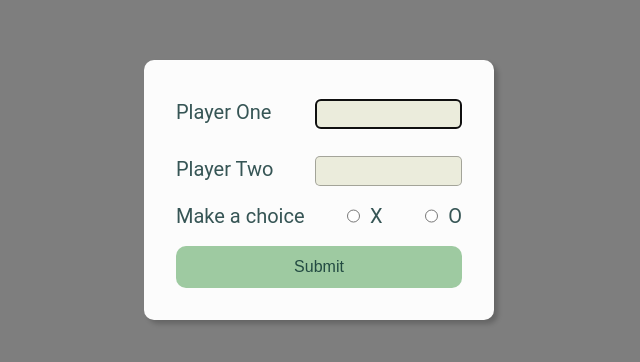
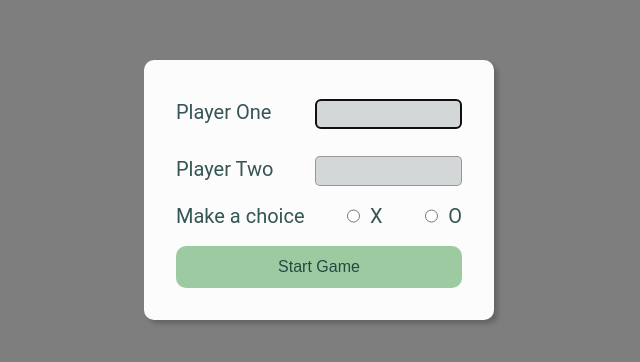
Before and after one commit to th3grimreaper/tic-tac-toe, a plain HTML site: page index.html in a window 1280 px wide. Shown: the part 210-572 px from the top of the page, without its empty margins (321-961 px from the left). Drawn offline with Linux system fonts and the light colour scheme.

Commit message:
add title and change input box color

```diff
--- a/index.html
+++ b/index.html
@@ -1,6 +1,5 @@
 <!DOCTYPE html>
 <html lang="en">
-
   <head>
     <meta charset="UTF-8" />
     <meta http-equiv="X-UA-Compatible" content="IE=edge" />
@@ -33,7 +32,7 @@
               <label for="o">O</label>
             </div>
           </div>
-        <button class="submit-btn">Submit</button>
+          <button class="submit-btn">Start Game</button>
         </form>
       </dialog>
       <dialog class="modal-end">
@@ -53,5 +52,4 @@
       </div>
     </div>
   </body>
-
 </html>
--- a/src/components/_colors.scss
+++ b/src/components/_colors.scss
@@ -4,7 +4,7 @@ $cancel-color: #e96d78;
 $light-success-color: #9ecaa1;
 $success-color: #7fb983;
 $light-color: #fcfcfc;
-$board-hover-color: #d9dbbc;
+$board-hover-color: #798086;
 $pure-white: #ffffff;
 $pure-black: #000000;
 $light-restart-color: #8dc8d2;
--- a/src/components/_modal.scss
+++ b/src/components/_modal.scss
@@ -44,7 +44,7 @@
 
   input[type='text'] {
     @include mixin.input-style(0.5em, 5px);
-    background-color: rgba(colors.$board-hover-color, 0.5);
+    background-color: rgba(colors.$board-hover-color, 0.3);
     color: rgba(colors.$dark-color, 0.8);
   }
 
```
Also changed, not shown: dist/style.css. Lines whose indentation alone changed are shown as unchanged.
